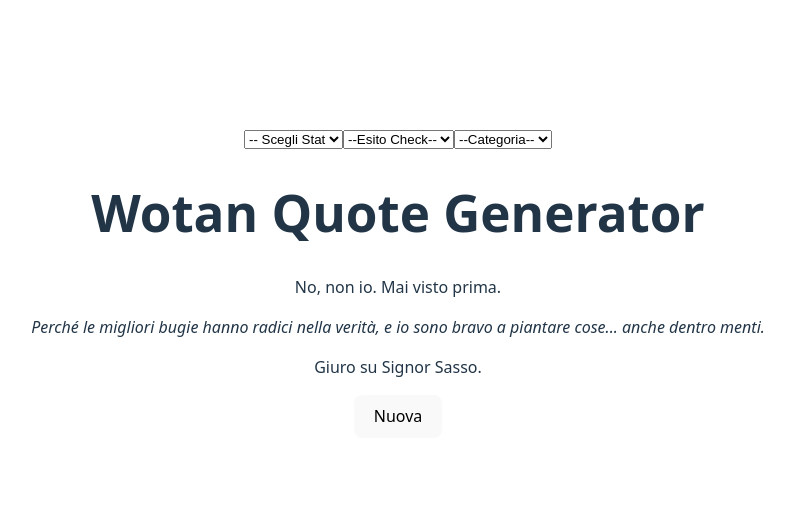
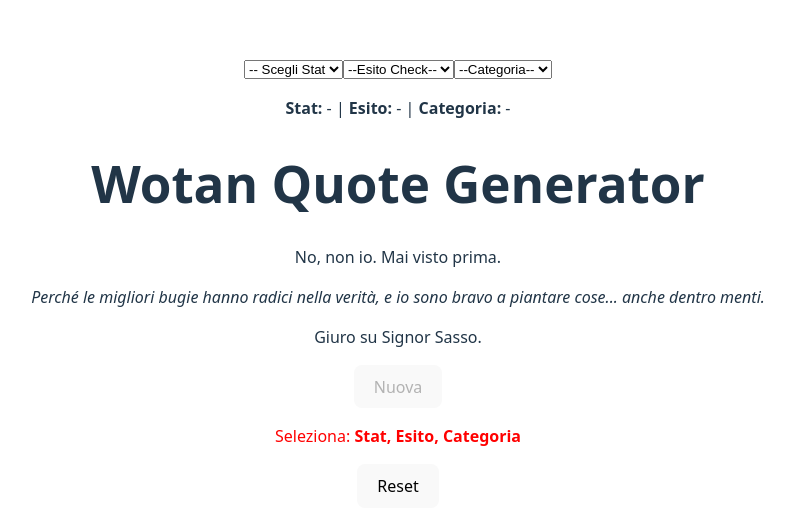
Before and after one commit to bubbosvilup/Wotan_Generator, a React (Vite) app in the folder wotan-quote-generator/: page / in a window 1280 px wide. Shown: the part 118-648 px from the top of the page, without its empty margins (242-1036 px from the left). Built offline with nearby package versions, Linux system fonts and the light colour scheme.

Commit message:
aggiunte feature ad app.jsx e cominciato QuoteCard component

```diff
--- a/wotan-quote-generator/src/App.jsx
+++ b/wotan-quote-generator/src/App.jsx
@@ -7,17 +7,18 @@ function App() {
     quotes[Math.floor(Math.random() * quotes.length)]
   );
 
+  // stati filtri selezione
   const [selectedStat, setSelectedStat] = useState("");
 
   const [selectedCheck, setSelectedCheck] = useState("");
 
   const [selectedCategory, setSelectedCategory] = useState("");
-
+  // filtro dinamico per le categorie (ex. int non rende disponibile car)
   const availableCategories = quotes
     .filter((q) => q.stat === selectedStat)
     .map((q) => q.category)
     .filter((value, index, self) => self.indexOf(value) === index);
-
+  // quote disponibili dopo filtri
   const getNewQuote = () => {
     const filteredQuotes = quotes.filter(
       (q) =>
@@ -25,11 +26,25 @@ function App() {
         q.check === selectedCheck &&
         q.category === selectedCategory
     );
-
+    //safe check
     if (filteredQuotes.length === 0) return;
 
     const random = Math.floor(Math.random() * filteredQuotes.length);
     setQuote(filteredQuotes[random]);
+  };
+  //disabilita bottone se le stat non sono selezionate
+  const isButtonDisabled = !selectedStat || !selectedCheck || !selectedCategory;
+  const missingFields = [];
+
+  if (!selectedStat) missingFields.push("Stat");
+  if (!selectedCheck) missingFields.push("Esito");
+  if (!selectedCategory) missingFields.push("Categoria");
+
+  //reset richiamando gli stati con parametri vuoti
+  const resetFilters = () => {
+    setSelectedStat("");
+    setSelectedCheck("");
+    setSelectedCategory("");
   };
 
   return (
@@ -45,6 +60,7 @@ function App() {
         <option value="Passed">Passato</option>
         <option value="Failed">Fallito</option>
       </select>
+
       <select onChange={(e) => setSelectedCategory(e.target.value)}>
         <option value="">--Categoria--</option>
         {availableCategories.map((cat) => (
@@ -53,14 +69,34 @@ function App() {
           </option>
         ))}
       </select>
-
+      <div>
+        <p>
+          <strong>Stat:</strong> {selectedStat || "-"} | <strong>Esito:</strong>{" "}
+          {selectedCheck || "-"} | <strong>Categoria:</strong>{" "}
+          {selectedCategory || "-"}
+        </p>
+      </div>
       <h1>Wotan Quote Generator</h1>
       <p>{quote.parts.before}</p>
       <p>
         <em>{quote.parts.smart}</em>
       </p>
       <p>{quote.parts.after}</p>
-      <button onClick={getNewQuote}>Nuova</button>
+      <button onClick={getNewQuote} disabled={isButtonDisabled}>
+        Nuova
+      </button>
+      {isButtonDisabled && (
+        <p style={{ color: "red" }}>
+          Seleziona:{" "}
+          {missingFields.map((field, index) => (
+            <strong key={field}>
+              {field}
+              {index < missingFields.length - 1 ? ", " : ""}
+            </strong>
+          ))}
+        </p>
+      )}
+      <button onClick={resetFilters}>Reset</button>
     </div>
   );
 }
```
Also changed, not shown: wotan-quote-generator/src/components/QuoteCard.jsx (+13 -0 lines).
